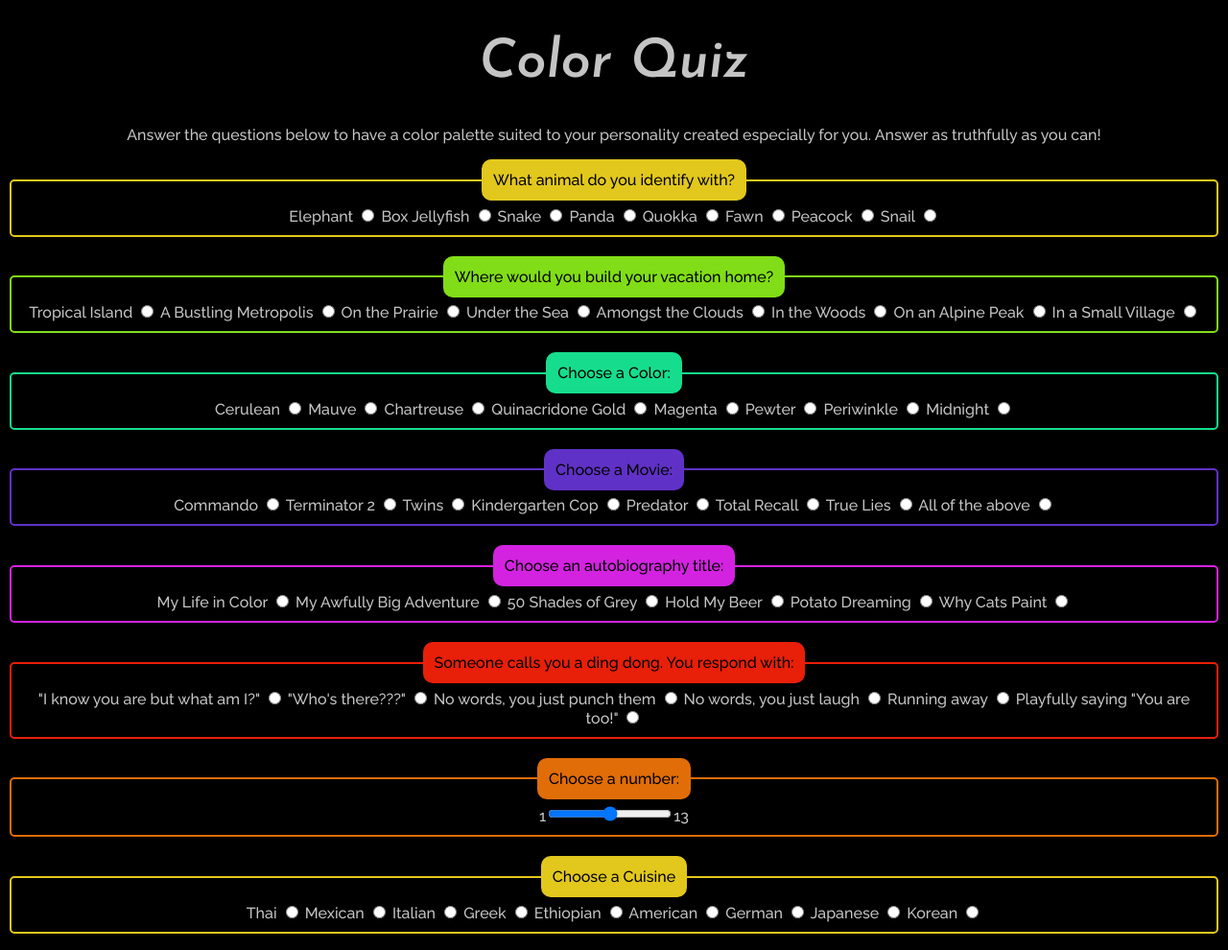
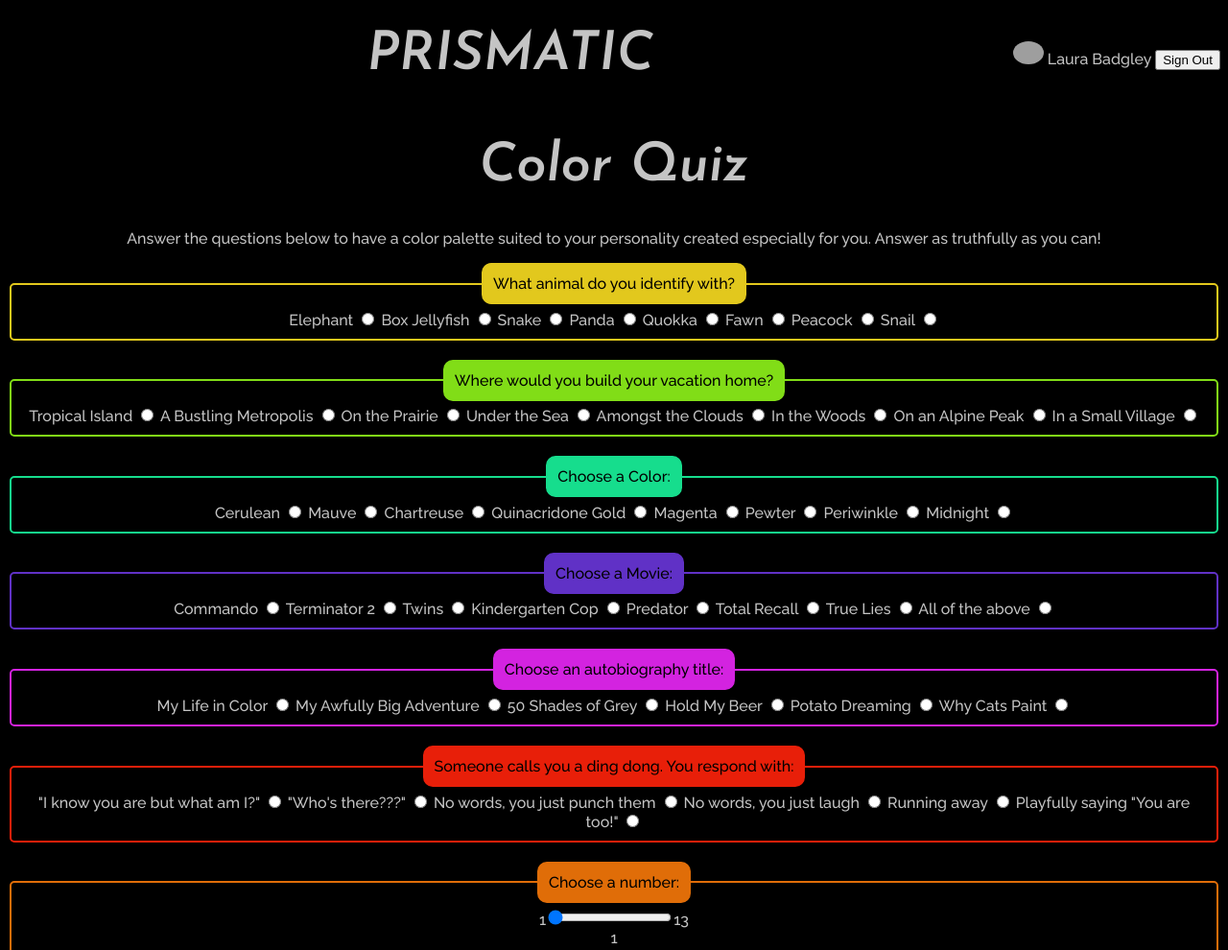
Before and after one commit to the-happy-aliens/day1DDD, a plain HTML site: page quiz.html in a window 1280 px wide. Shown: the top 990 px of the page at 96% size. Drawn offline with Linux system fonts and the light colour scheme; grey boxes are pictures that could not be loaded.

Commit message:
header component populating with user

```diff
--- a/quiz.html
+++ b/quiz.html
@@ -9,10 +9,21 @@
 
     <link rel="stylesheet" type="text/css" href="style/quiz.css">
     <link rel="stylesheet" type="text/css" href="style/main.css">
+    <link rel="stylesheet" type="text/css" href="style/header.css">
 
     <title>Quiz time</title>
 </head>
 <body>
+    <div id="header-container">
+        <header>
+            <h1>PRISMATIC</h1>
+            <div class="profile">
+                <img src="https://lh5.googleusercontent.com/-4CdOE15sL5w/AAAAAAAAAAI/AAAAAAAAA8M/0Y7ZON1htn8/photo.jpg" alt="Avatar of Laura Badgley">
+                <span>Laura Badgley</span>
+                <button>Sign Out</button>
+            </div>
+        </header>
+    </div>
     <main id="quiz">
         <section id="header-container"></section>
         <h1>Color Quiz</h1>
@@ -126,8 +137,8 @@
             </fieldset>
             <fieldset class="orange">
                 <legend class="orange">Choose a number:</legend>
-                <span>1</span><input type="range" id="number-choice" name="number-choice" min="1" max="13" required><span>13</span>
-                <span id="number-chosen"></span>
+                <span>1</span><input type="range" id="number-choice" name="number-choice" min="1" max="13" value="1" required><span>13</span>
+                <div id="number-chosen">1</div>
             </fieldset>
             <fieldset class="yellow">
                 <legend class="yellow">Choose a Cuisine</legend>
--- a/src/auth.js
+++ b/src/auth.js
@@ -21,7 +21,7 @@ ui.start('#firebase-auth-container', {
                     uid: user.uid,
                     displayName: user.displayName,
                     photoURL: user.photoURL,
-                    takenQuiz: false
+                    quizColor: null
                 });
             return true;
         }
--- a/src/quiz.js
+++ b/src/quiz.js
@@ -24,14 +24,13 @@ quizForm.addEventListener('submit', event => {
         cuisine: quizFormData.get('cuisine'),
         dogName: quizFormData.get('dog-name'),
     };
+
     const quizResult = evaluateQuiz(answers);
-
-    console.log(quizResult);
 
     auth.onAuthStateChanged(user => {
         const userId = usersRef.child(user.uid);
         userId.update({
-            takenQuiz: true
+            quizColor: quizResult
         });
     });
 });
--- /dev/null
+++ b/style/header.css
@@ -0,0 +1,16 @@
+header {
+    display: flex;
+    width: 100%;
+    height: 100px;
+    justify-content: flex-start;
+    align-items: center;
+}
+
+header h1 {
+    flex-grow: 2;
+}
+
+header img {
+    width: 32px;
+    border-radius: 100%;
+}
```
Also changed, not shown: src/header-component.js (+5 -4 lines), tests/header-component.test.js (+26 -4 lines), assets/default-avatar.png (added).
